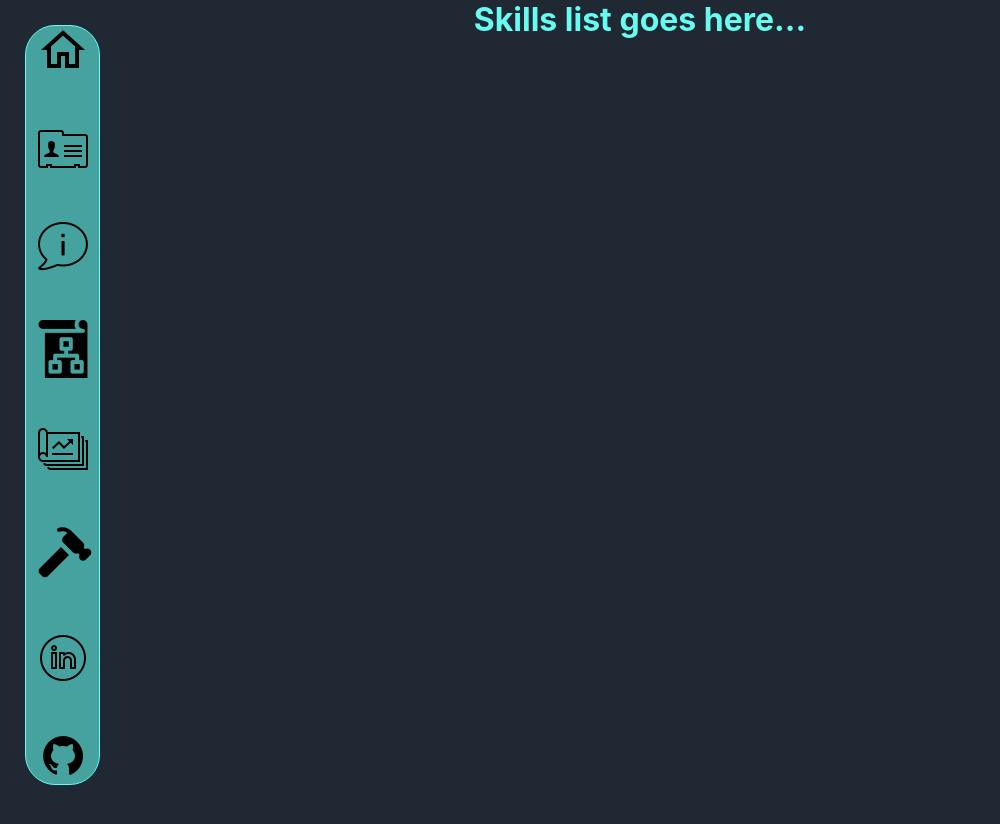
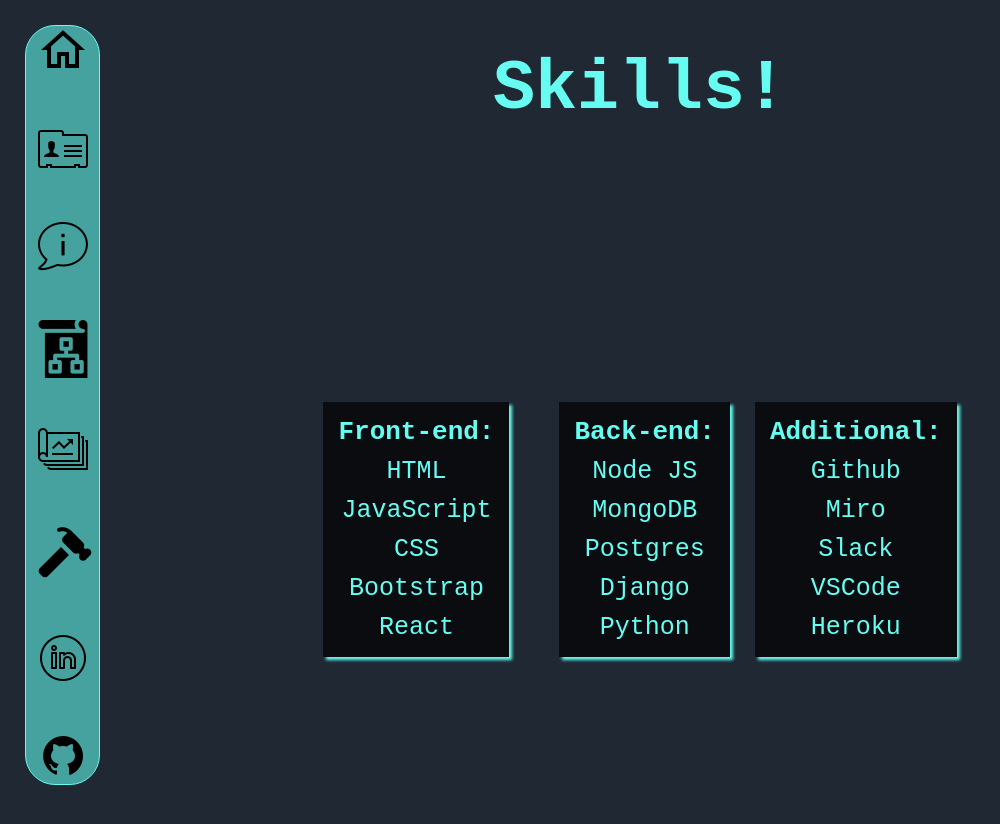
Before and after one commit to justingracie/Portfolio--1-, a React (Create React App) app: page /skills in a window 1280 px wide. Shown: the top 824 px of the page, without its empty margins (0-1000 px from the left). Before the commit the page ends 800 px from the top, so only its background shows below. Built offline with nearby package versions, Linux system fonts and the light colour scheme.

Commit message:
added skills and basic styling

```diff
--- a/src/App.css
+++ b/src/App.css
@@ -2,5 +2,37 @@
   background-color:#1F2833;
   text-align: center;
   color: #66FCF1;
+  font-family: monospace;
 
 }
+.skillContainer{
+  height: 100vh;
+  justify-content: center;
+  align-items: center;
+  display: flex;
+
+}
+li{
+  list-style: none;
+  font-size: 25px;
+  margin-top: 10px;
+}
+.frontSkill{
+  margin-right: 25px;
+  background-color: #0B0C10;
+  padding: 15px;
+  box-shadow: 3px 3px 3px;
+}
+.backSkill{
+  margin-left: 25px;
+  background-color: #0B0C10;
+  padding: 15px;
+  box-shadow: 3px 3px 3px;
+}
+.title{
+  font-size: 70px;
+  padding-top: 50px;
+}
+.titleContainer{
+  width: 100vw;
+}
--- a/src/Components/Skills.jsx
+++ b/src/Components/Skills.jsx
@@ -1,7 +1,44 @@
 export const Skills = () => {
     return(
         <>
-            <h1>Skills list goes here...</h1>
+        <div className="titleContainer">
+            <h1 className="title">Skills!</h1>
+        </div>
+        <div className="skillContainer">
+                <div className="frontSkill">
+                    <h1>Front-end:</h1>
+                    <ul>
+                        <li>HTML</li>
+                        <li>JavaScript</li>
+                        <li>CSS</li>
+                        <li>Bootstrap</li>
+                        <li>React</li>
+                    </ul>
+                </div>
+                <div className="backSkill">
+                    <h1>Back-end:</h1>
+                    <ul>
+                        <li>Node JS</li>
+                        <li>MongoDB</li>
+                        <li>Postgres</li>
+                        <li>Django</li>
+                        <li>Python</li>
+                    </ul>
+
+                </div>
+                <div className="backSkill">
+                    <h1>Additional:</h1>
+                    <ul>
+                        <li>Github</li>
+                        <li>Miro</li>
+                        <li>Slack</li>
+                        <li>VSCode</li>
+                        <li>Heroku</li>
+                    </ul>
+
+                </div>
+            </div>
+
         </>
     )
 }
--- a/src/Form.css
+++ b/src/Form.css
@@ -14,7 +14,7 @@
     /* position: relative; */
     /* justify-content: center; */
     /* align-items: center; */
-    box-shadow: 3px 3px 3px 3px gray;
+    box-shadow: 3px 3px 3px 3px #66FCF1;
     background-color: #C5C6C7;
     color: #0B0C10;
     display: flex;
```
